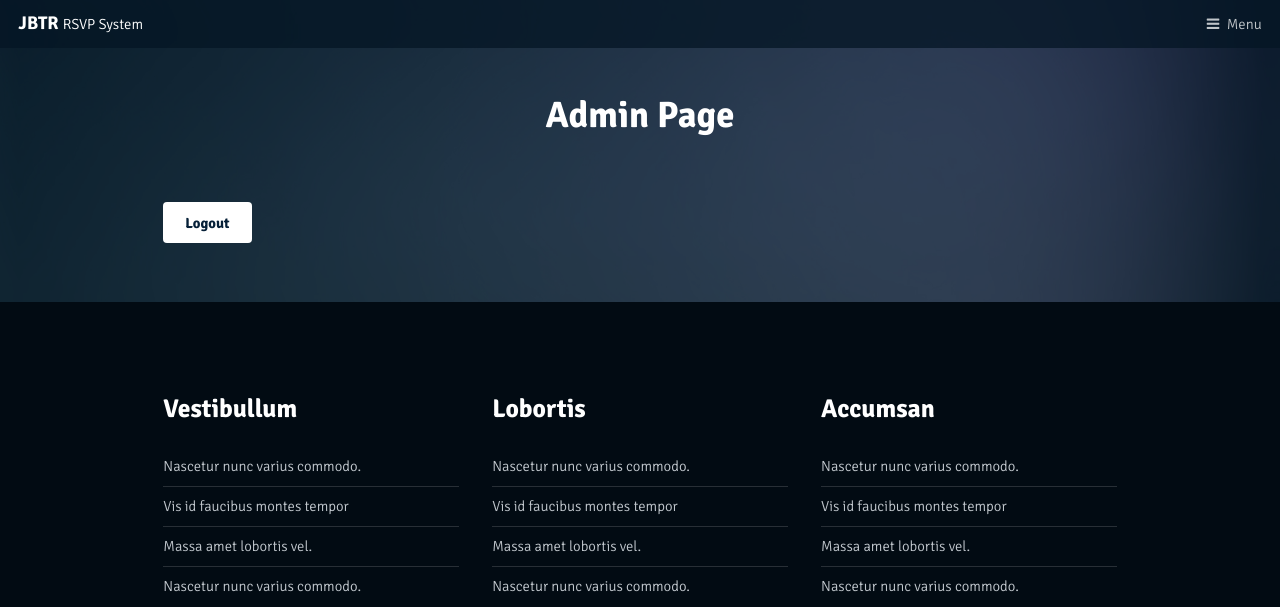
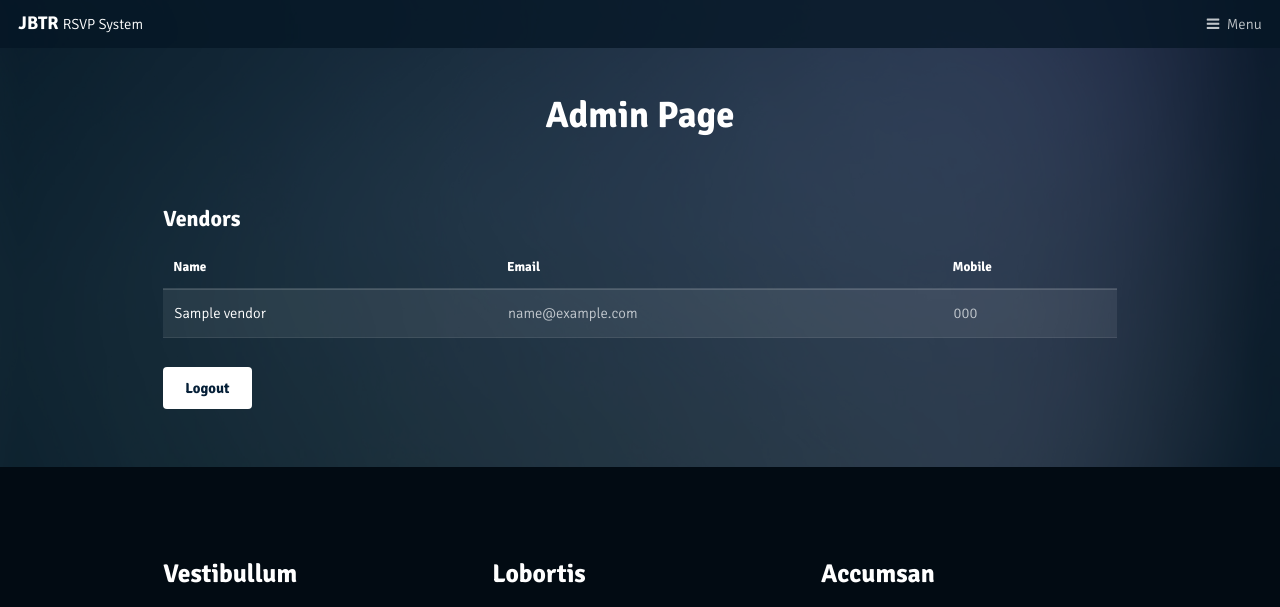
Before and after one commit to jakecren/JBTR-Booking-Site, a Flask app: page /admin in a window 1280 px wide. Shown: the top 607 px of the page. Run offline with Flask 2, Linux system fonts and the light colour scheme; a user stored in the database is signed in; tables that the repository leaves empty hold one stand-in row (values such as "Sample post").

Commit message:
Vendor table in admin page

```diff
--- a/bookingApp/models.py
+++ b/bookingApp/models.py
@@ -40,7 +40,7 @@ class Customers(db.Model):
         return f"Customer: {self.forename} {self.surname} ({self.email}, {self.mobile}, {self.street}, {self.suburb}, {self.city}, {self.state}, {self.postcode}, {self.id})"
 
 
-class Vendors(db.Model):
+class Vendors(db.Model): #Company info (company name, company email etc.)
     id = db.Column(db.Integer, primary_key=True)
     name = db.Column(db.String(60), nullable=False)
     email = db.Column(db.String(60), nullable=False)
--- a/bookingApp/templates/admin.html
+++ b/bookingApp/templates/admin.html
@@ -8,7 +8,39 @@
 			<header class="align-center">
 				<h2>Admin Page</h2>
 			</header>
+
+			<!-- Vendors Present -->
+			<h4>Vendors</h4>
+			<div class="table-wrapper">
+				<table>
+					<thead>
+						<tr>
+							<th>Name</th>
+							<th>Email</th>
+							<th>Mobile</th>
+						</tr>
+					</thead>
+					<tbody>
+						<tr>
+							{% for vendor in vendors %}
+							<td>
+								<a href="#">{{ vendor.name }}</a>
+							</td>
+							<td>
+								{{ vendor.email }}
+							</td>
+							<td>
+								{{ vendor.mobile }}
+							</td>
+							{% endfor %}
+						</tr>
+					</tbody>
+				</table>
+			</div>
+
+			<!-- Logout -->
 			<a href="/logout" class="button special">Logout</a>
+
 		</div>
 	</section>
 </div>
--- a/bookingApp/users/routes.py
+++ b/bookingApp/users/routes.py
@@ -2,7 +2,7 @@ from flask import render_template, url_for, flash, redirect, request, Blueprint,
 from flask_login import login_user, current_user, logout_user, login_required
 from bookingApp import db, bcrypt
 from bookingApp.users.forms import LoginForm
-from bookingApp.models import Users
+from bookingApp.models import Users, Vendors
 
 users = Blueprint("users", __name__)
 
@@ -35,4 +35,5 @@ def logout():
 @users.route("/admin")
 @login_required
 def admin():
-    return render_template("admin.html", title="Admin")
+    vendors = Vendors.query.all()
+    return render_template("admin.html", title="Admin", vendors=vendors)
```
